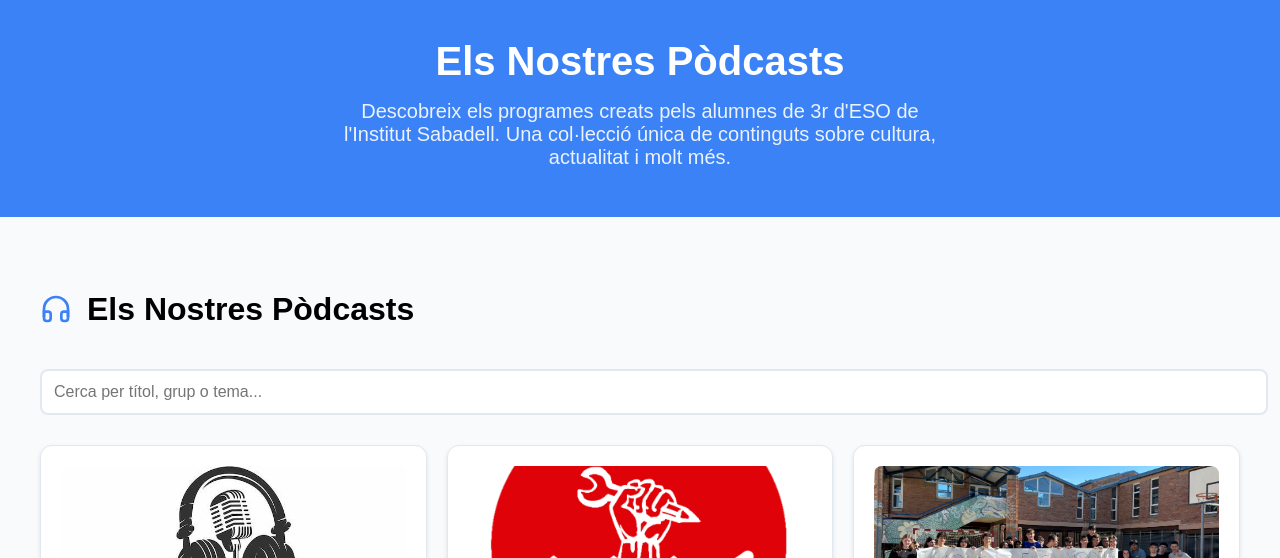
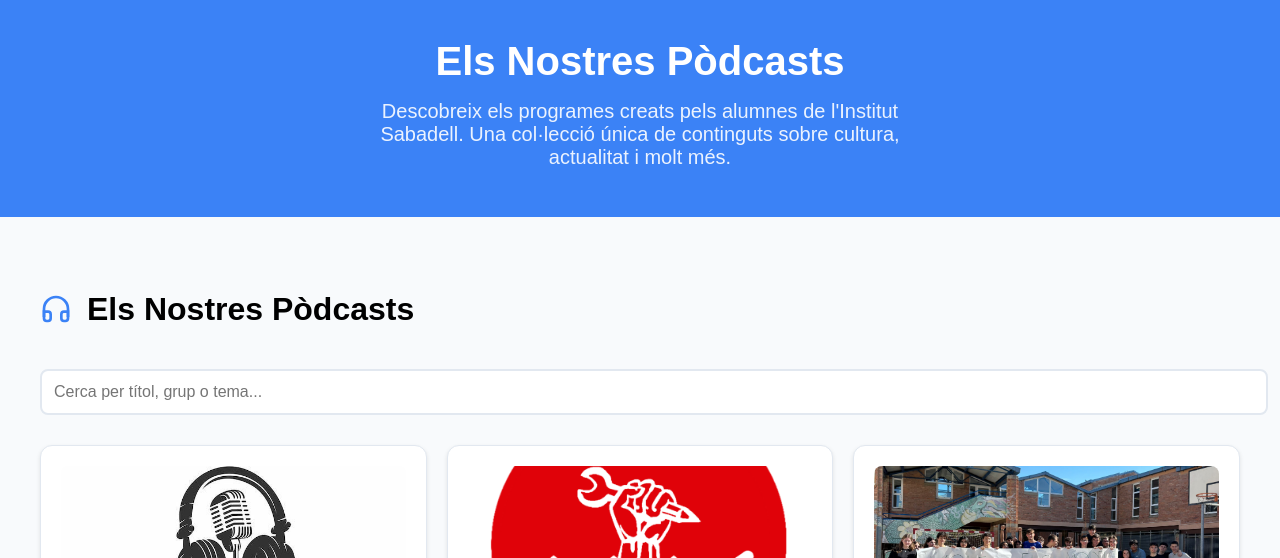
Before and after one commit to jgarc556sbd/podcasts-web, a plain HTML site: page index.html in a window 1280 px wide. Shown: the part 242-800 px from the top of the page. Drawn offline with Linux system fonts and the light colour scheme.

Commit message:
Update index.html

```diff
--- a/index.html
+++ b/index.html
@@ -361,7 +361,7 @@
             </text>
         </svg>
         <h1>Els Nostres Pòdcasts</h1>
-        <p>Descobreix els programes creats pels alumnes de 3r d'ESO de l'Institut Sabadell. Una col·lecció única de continguts sobre cultura, actualitat i molt més.</p>
+        <p>Descobreix els programes creats pels alumnes de l'Institut Sabadell. Una col·lecció única de continguts sobre cultura, actualitat i molt més.</p>
     </section>
 
     <div class="podcast-container">
```
